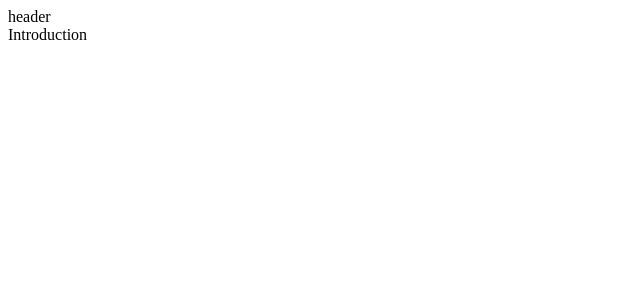
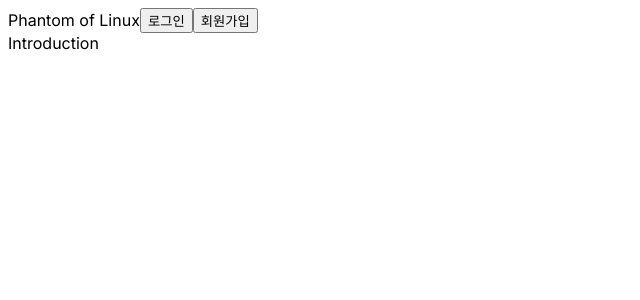
Before and after one commit to PhantomOfLINUX/POL_Front, a Next.js app: page / in a window 1280 px wide. Shown: the top 300 px of the page, without its empty margins (0-640 px from the left). Built offline with nearby package versions, Linux system fonts and the light colour scheme.

Commit message:
feat: app router로 교체

```diff
--- /dev/null
+++ b/src/app/layout.tsx
@@ -0,0 +1,27 @@
+import type { Metadata } from "next";
+import {Inter} from "next/font/google";
+
+import HeaderLayout from "@/components/layout/HeaderLayout";
+
+const inter = Inter({ subsets: ['latin'] })
+
+export const metadata: Metadata = {
+  title:'Phantom of Linux',
+  description: 'Generated by create next app'
+}
+
+export default function RootLayout({
+  children,
+}: {
+  children: React.ReactNode
+}) {
+  return (
+    <html lang="en">
+      <body className={inter.className}>
+        <HeaderLayout>
+          {children}
+        </HeaderLayout>
+      </body>
+    </html>
+  )
+}
--- a/src/components/header/Header.tsx
+++ b/src/components/header/Header.tsx
@@ -1,9 +1,13 @@
-
+import HeaderBtn from "./HeaderBtn";
 
 
 const Header = () => {
     return (
-        <header>header</header>
+        <header>
+            <span>Phantom of  Linux</span>
+            <HeaderBtn name={"로그인"}/>
+            <HeaderBtn name={"회원가입"}/>
+        </header>
     )
 }
 
--- /dev/null
+++ b/src/components/header/HeaderBtn.tsx
@@ -0,0 +1,12 @@
+
+
+const HeaderBtn = ({name}:{name:string}) => {
+    return (
+        <button>
+            {name}
+        </button>
+    )
+}
+
+
+export default HeaderBtn
--- a/src/pages/_app.tsx
+++ /dev/null
@@ -1,11 +0,0 @@
-import type { AppProps } from 'next/app'
-import HeaderLayout from "../components/layout/HeaderLayout"
-
-
-export default function MyApp({ Component, pageProps }: AppProps) {
-  return(
-    <HeaderLayout>
-      <Component {...pageProps} />
-    </HeaderLayout>
-  )
-}
```
Also changed, not shown: src/app/challengelist/page.tsx (renamed from src/pages/challengelist.tsx), src/app/page.tsx (renamed from src/pages/index.tsx), src/app/problem/page.tsx (renamed from src/pages/problem.tsx), src/app/userdashboard/page.tsx (renamed from src/pages/userdashboard.tsx).
